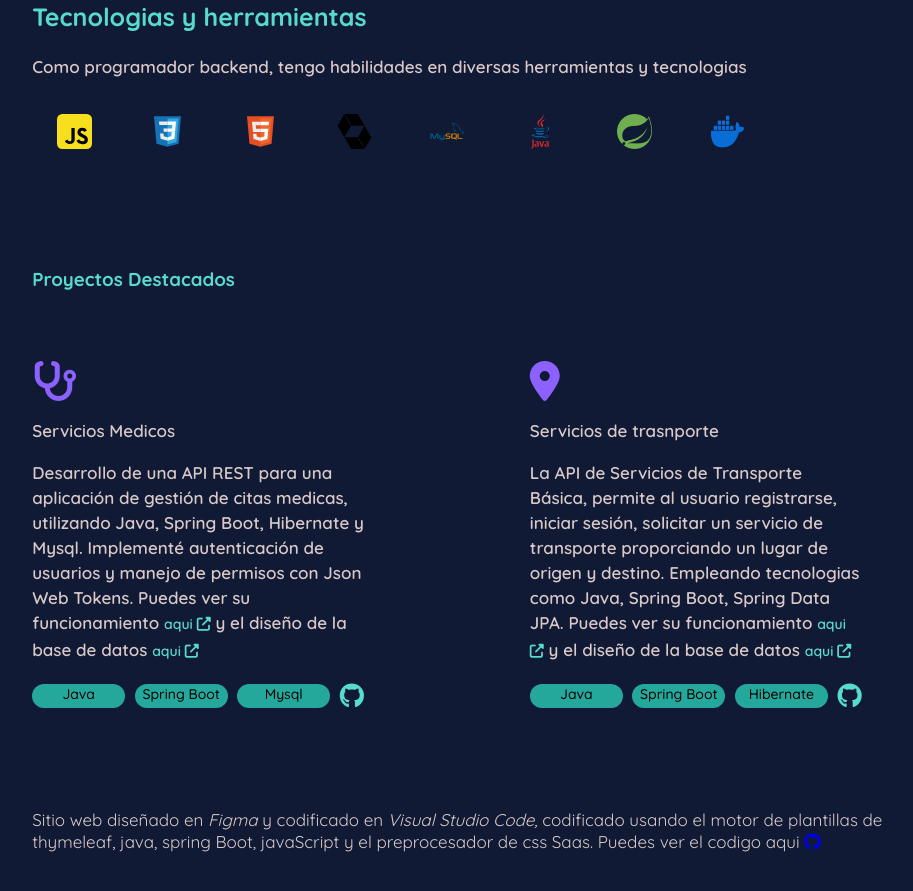
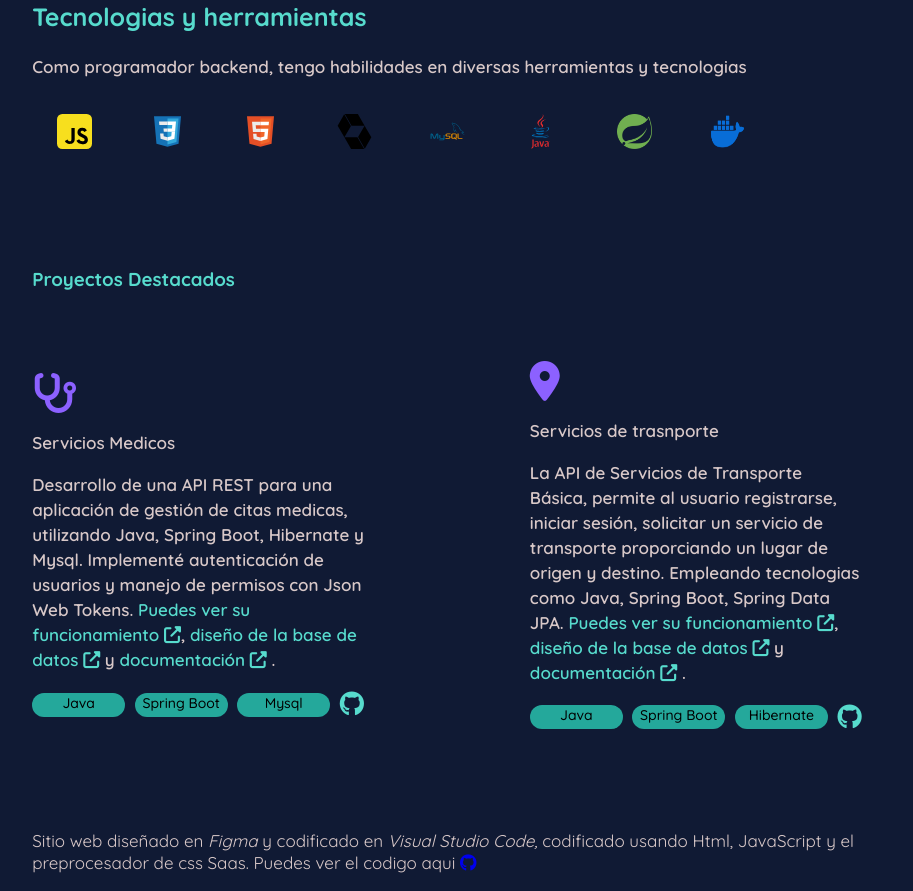
Before and after one commit to GonzalezSanchezLuis/Portafolios, a plain HTML site: page index.html in a window 1280 px wide. Shown: the part 784-1675 px from the top of the page, without its empty margins (147-1060 px from the left). Before the commit the page ends 1654 px from the top, so only its background shows below. Drawn offline with Linux system fonts and the light colour scheme.

Commit message:
Agregando enlaces de documentacón

```diff
--- a/index.html
+++ b/index.html
@@ -141,8 +141,8 @@
                          <p class="name-project">Servicios Medicos</p>
                          <p>
                              Desarrollo de una API REST para una aplicación de gestión de citas medicas, utilizando Java, Spring Boot, Hibernate y Mysql.
-                             Implementé autenticación de usuarios y manejo de permisos con Json Web Tokens. Puedes ver su funcionamiento <a href="https://doctor-on-line.netlify.app/" target="_blank" class="link-project"> aqui <i class="fas fa-external-link-alt"></i></a>
-                             y el diseño de la base de datos <a href="https://drawsql.app/teams/luis-gonzales-sanchez/diagrams/medical-api" target="_blank" class="link-project">aqui <i class="fas fa-external-link-alt"></i></a>
+                             Implementé autenticación de usuarios y manejo de permisos con Json Web Tokens. <a href="https://doctor-on-line.netlify.app/" target="_blank" class="link-project">Puedes ver su funcionamiento <i class="fas fa-external-link-alt"></i></a>,
+                              <a href="https://drawsql.app/teams/luis-gonzales-sanchez/diagrams/medical-api" target="_blank" class="link-project">diseño de la base de datos <i class="fas fa-external-link-alt"></i></a>  y <a href="https://medical-api.up.railway.app/swagger-ui/index.html" class="link-project">documentación <i class="fas fa-external-link-alt"></i> </a> .
                          </p>
                          <div class="technologies-projects">
                              <div class="use-technologies">
@@ -163,8 +163,8 @@
                      <i class="fas fa-map-marker-alt"></i>
                          <p class="name-project">Servicios de trasnporte</p>
                          <p>La API de Servicios de Transporte Básica, permite al usuario registrarse, iniciar sesión, solicitar un servicio de transporte proporciando
-                             un lugar de origen y destino. Empleando tecnologias como Java, Spring Boot, Spring Data JPA. Puedes ver su funcionamiento <a href="https://fiver-online.netlify.app/" target="_blank" class="link-project"> aqui <i class="fas fa-external-link-alt"></i></a>
-                             y el diseño de la base de datos <a href="https://app.sqldbm.com/MySQL/DatabaseExplorer/p295805/#" target="_blank" class="link-project">aqui <i class="fas fa-external-link-alt"></i></a>
+                             un lugar de origen y destino. Empleando tecnologias como Java, Spring Boot, Spring Data JPA. <a href="https://fiver-online.netlify.app/" target="_blank" class="link-project">  Puedes ver su funcionamiento  <i class="fas fa-external-link-alt"></i></a>,
+                             <a href="https://app.sqldbm.com/MySQL/DatabaseExplorer/p295805/#" target="_blank" class="link-project">  diseño de la base de datos <i class="fas fa-external-link-alt"></i></a> y <a href="https://fiver.up.railway.app/swagger-ui/index.html" class="link-project">documentación <i class="fas fa-external-link-alt"></i> </a> .
                          </p>
                          <div class="technologies-projects">
                              <div class="use-technologies">
@@ -202,8 +202,7 @@
              </div>
              <footer>
                  <div class="end">
-                     <p class="text-end">Sitio web diseñado en <em>Figma</em> y codificado en <em>Visual Studio Code,</em> codificado usando el motor de
-                         plantillas de thymeleaf, java, spring Boot, javaScript y el preprocesador de css Saas.
+                     <p class="text-end">Sitio web diseñado en <em>Figma</em> y codificado en <em>Visual Studio Code,</em> codificado usando  Html,  JavaScript y el preprocesador de css Saas.
                          Puedes ver el codigo aqui <a href="https://github.com/GonzalezSanchezLuis/Portafolios" class="link-end"><i class="fab fa-github"></i></a>
                      </p>
                  </div>
--- a/src/sass/_projects.scss
+++ b/src/sass/_projects.scss
@@ -69,7 +69,7 @@
 
 .link-project{
     color:$color-green;
-    font-size: 14px;
+    font-size:$font-size-desktop;
     text-decoration: 0;
 }
 
@@ -88,6 +88,11 @@
           font-size:$font-size-movil;
           line-height:$line-height-movil;
       }
+
+      .link-project{
+        font-size:$font-size-movil;
+    }
+
 
       .use-technologies{
         width: 45%;
@@ -114,7 +119,10 @@
     .my-projects p{
         font-size:$font-size-movil;
         line-height:$line-height-movil;
+    }
 
+    .link-project{
+        font-size:$font-size-movil;
     }
   }
 
@@ -133,6 +141,9 @@
     .my-projects p{
         font-size:$font-size-movil;
         line-height:$line-height-movil;
+    }
+    .link-project{
+        font-size:$font-size-movil;
     }
 
     .use-technologies{
```
Also changed, not shown: src/css/app.css, 1 other file.
